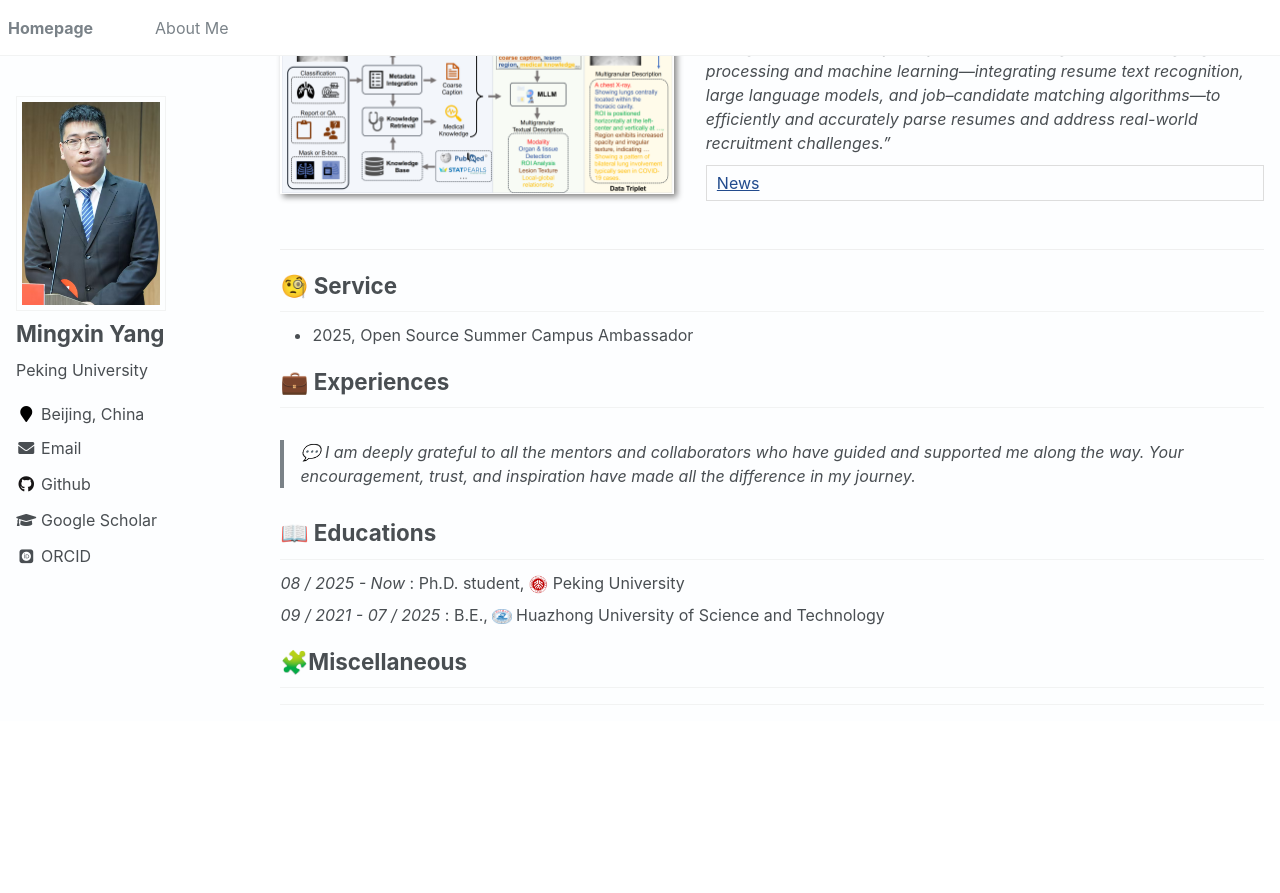
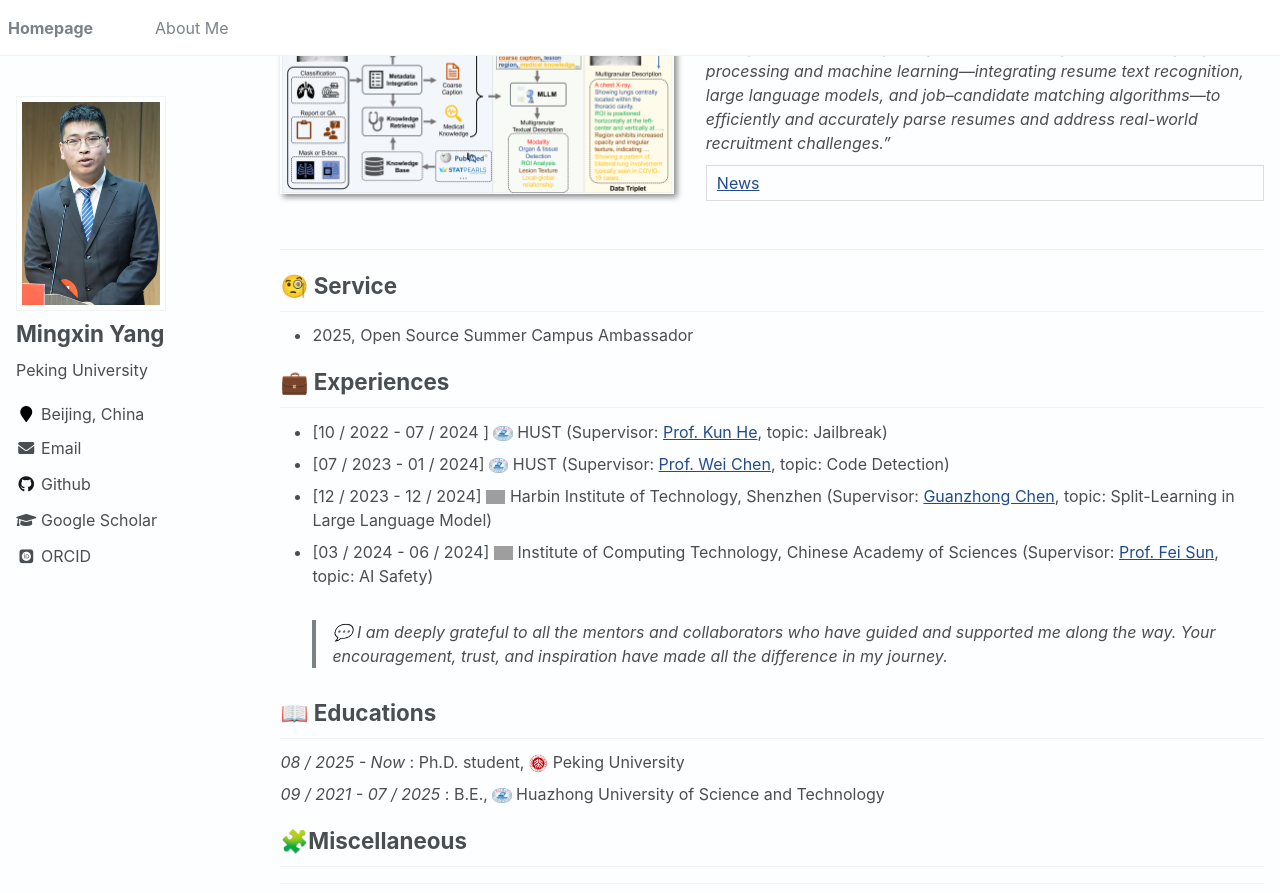
Before and after one commit to ymx10086/ymx10086.github.io, a Jekyll site: the page built from _pages/about.md, in a window 1280 px wide and 900 px high, scrolled down 2130 px. Shown: the top 893 px of the window. Built offline with Jekyll 4.4.1, drawn with Linux system fonts in a browser that asks for light colours; some web fonts are replaced; before the commit the page ends 2851 px from its top, so only the background shows below that; grey boxes are pictures that could not be loaded.

Commit message:
update exp

```diff
--- a/_pages/about.md
+++ b/_pages/about.md
@@ -294,10 +294,10 @@ Yanbo Wang, Zixiang Xu, Yue Huang, Xiangqi Wang, Zirui Song, **Lang Gao**, Chenx
 - 2025, Open Source Summer Campus Ambassador
 
 # 💼 Experiences
-<!-- - \[10 / 2024 - 07 / 2025      \] <img src='files/mbzuai.jpeg' style='width: 1.2em;'> MBZUAI, Research Intern (Supervisor: [Dr. Xiuying Chen](https://iriscxy.github.io/), topic: Mechanistic Interpretability of LLMs)
-- \[07 / 2024 - 10 / 2024\] <img src='files/Notre_Dame.png' style='width: 1.2em;'> University of Notre Dame, Research Intern (Supervisor: [Prof. Xiangliang Zhang](https://engineering.nd.edu/faculty/xiangliang-zhang/), topic: LLMs for Bayesian Optimization)
-- \[01 / 2024 - 06 / 2024\] <img src='files/ucsc.png' style='width: 1.2em;'> UC Santa Cruz, Research Intern (Supervisor: [Dr. Yuyin Zhou](https://yuyinzhou.github.io/), topic: Visual-Language models for healthcare)
-- \[10 / 2023 - 12 / 2023\] <img src='files/hust.png' style='width: 1.2em;'> HUST (Supervisor: [Prof. Ruixuan Li](https://faculty.hust.edu.cn/rxli/zh_CN/index/1784505/list/index.htm), topic: Interpretable deep learning frameworks) -->
+- \[10 / 2022 - 07 / 2024      \] <img src='files/hust.png' style='width: 1.2em;'> HUST (Supervisor: [Prof. Kun He](http://faculty.hust.edu.cn/hekun/zh_CN/index.htm), topic: Jailbreak)
+- \[07 / 2023 - 01 / 2024\] <img src='files/hust.png' style='width: 1.2em;'> HUST (Supervisor: [Prof. Wei Chen](http://faculty.hust.edu.cn/CHENWEI/zh_CN/), topic: Code Detection)
+- \[12 / 2023 - 12 / 2024\] <img src='files/hit.png' style='width: 1.2em;'> Harbin Institute of Technology, Shenzhen (Supervisor: [Guanzhong Chen](https://stupidtrees.github.io), topic: Split-Learning in Large Language Model)
+- \[03 / 2024 - 06 / 2024\] <img src='files/cas.png' style='width: 1.2em;'> Institute of Computing Technology, Chinese Academy of Sciences (Supervisor: [Prof. Fei Sun](https://scholar.google.com/citations?hl=zh-CN&user=OlRxBhcAAAAJ&view_op=list_works&sortby=pubdate), topic: AI Safety)
 > 💬 I am deeply grateful to all the mentors and collaborators who have guided and supported me along the way. Your encouragement, trust, and inspiration have made all the difference in my journey.
 
 # 📖 Educations
```
Also changed, not shown: files/hit.jpg (added).
